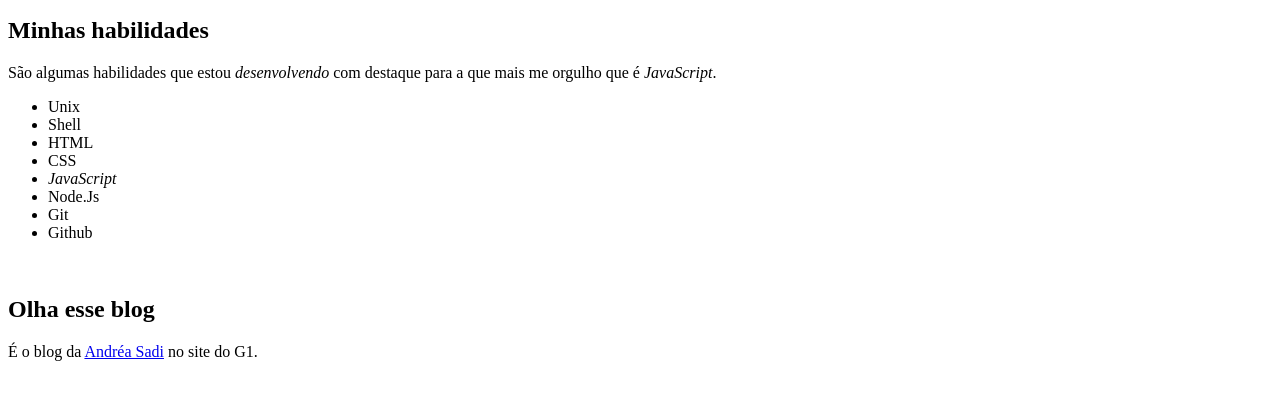
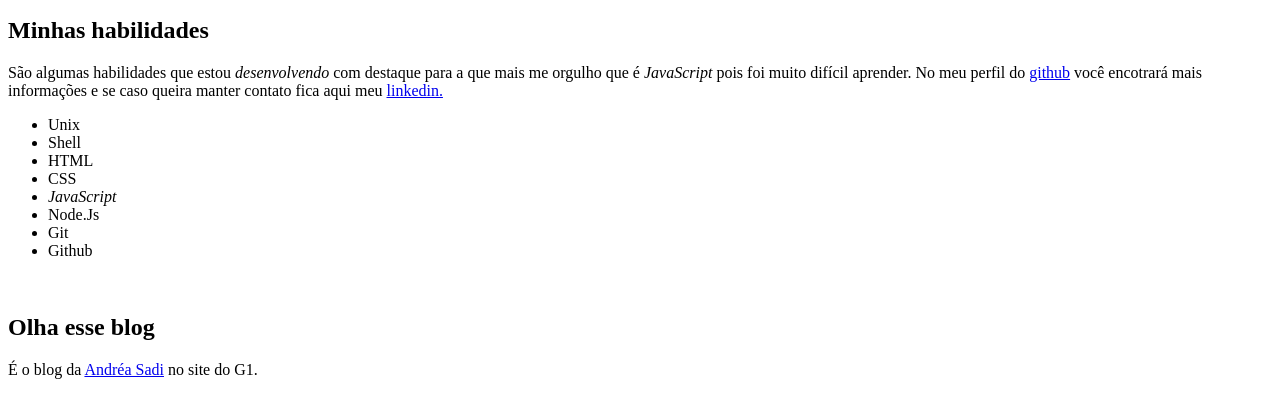
Before and after one commit to mairess/Construindo-primeiro-portfolio-web, a plain HTML site: page index.html in a window 1280 px wide. Shown: the part 421-816 px from the top of the page. Drawn offline with Linux system fonts and the light colour scheme.

Commit message:
add github and linkedin profile

```diff
--- a/index.html
+++ b/index.html
@@ -18,7 +18,7 @@
 
  <h2>Minhas habilidades</h2>
 
- <p>São algumas habilidades que estou <em>desenvolvendo</em> com destaque para a que mais me orgulho que é <i>JavaScript</i>.</p>
+ <p>São algumas habilidades que estou <em>desenvolvendo</em> com destaque para a que mais me orgulho que é <i>JavaScript</i> pois foi muito difícil aprender. No meu perfil do <a href="https://github.com/mairess">github</a> você encotrará mais informações e se caso queira manter contato fica aqui meu <a href="https://linkedin.com/in/mairess">linkedin.</a></p>
 
 <ul>
     <li>Unix</li>
```
